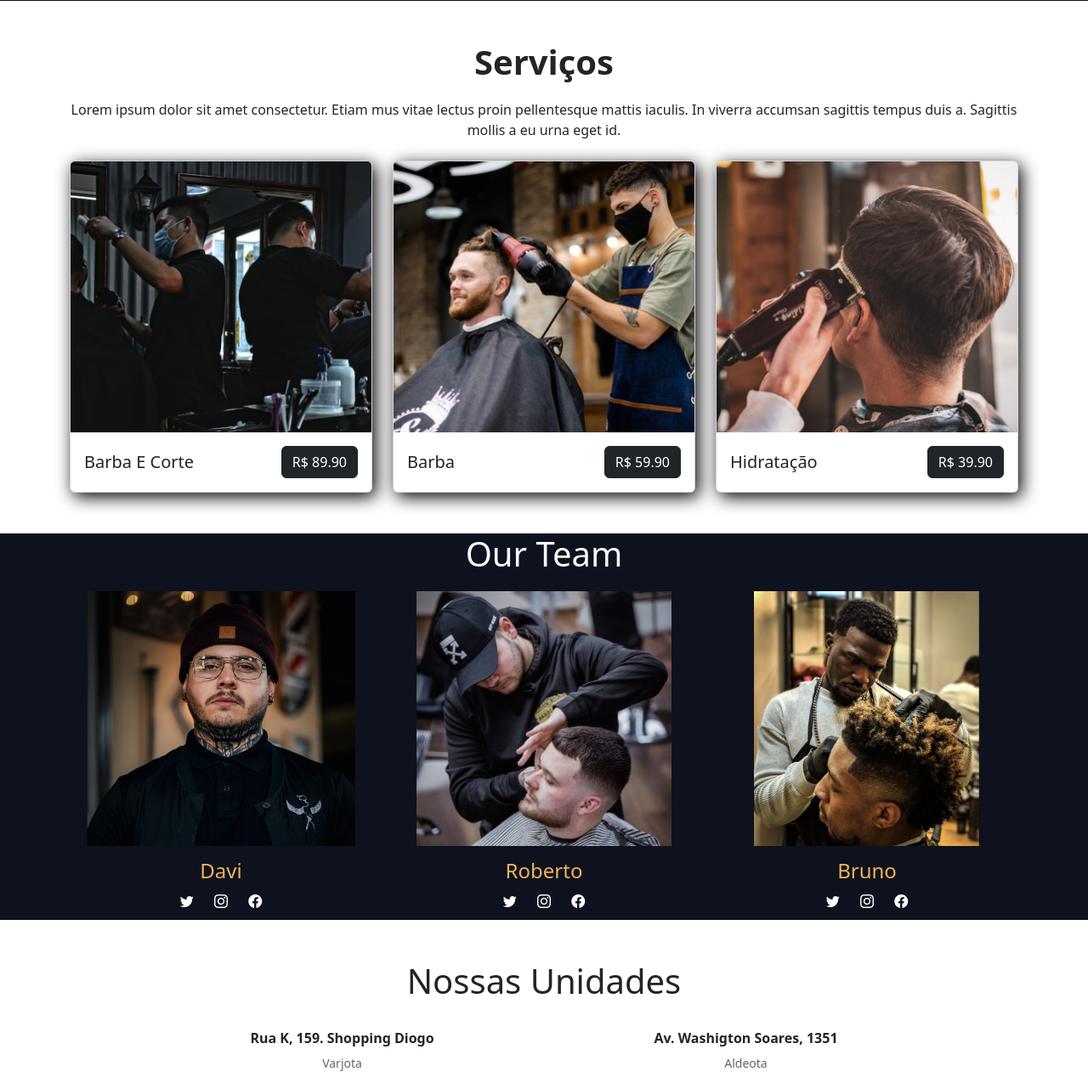
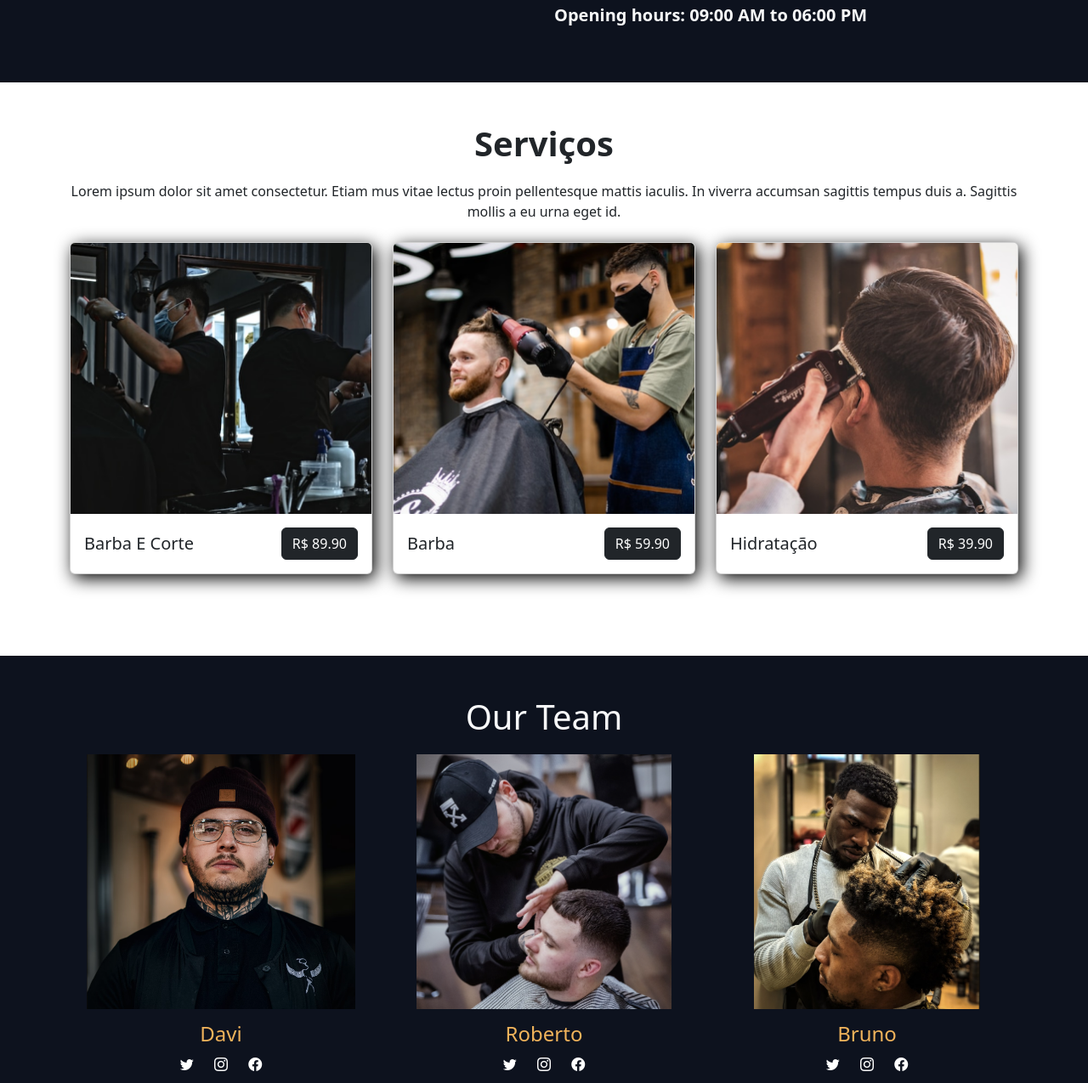
Before and after one commit to AroMight/BarberShop, a Django app: page / in a window 1280 px wide. Shown: the part 1217-2492 px from the top of the page at 85% size. Run offline with Django 5.2, Linux system fonts and the light colour scheme; data comes from the database, SQL or seed files in the repository; both versions use the stored data as it was after the commit; parts of the project's set-up code (start-up, migrations or seed data) failed here and were passed over.

Commit message:
templates modifieds

```diff
--- a/barber_shop/templates/barber_shop/home.html
+++ b/barber_shop/templates/barber_shop/home.html
@@ -8,18 +8,18 @@
 <main>
 
     <!-- Hero section -->
-    <section class="hero">
+    <div class="hero">
         <div class="hero-overlay"></div>
         <div class="container hero-content">
             <h1 class="display-4 fw-bold">STYLE IS A REFLECTION OF YOUR ATTITUDE AND PERSONALITY</h1>
             <p class="lead">Opening hours: 09:00 AM to 06:00 PM</p>
             {% include "reservations/components/reservation-modal.html" %}
         </div>
-    </section>
+    </div>
 
     <!-- About section-->
-    <section class="about-container colored-background">
-        <div class="container my-0">
+    <div class="about-container colored-background" id="about">
+        <div class="container py-5">
             <div class="row align-items-center">
                 <div class="col-md-6">
                     <img src={% static 'barber_shop/assets/image-design.png' %} class="img-fluid rounded"
@@ -40,11 +40,12 @@
                     <p class="text-light fs-5 fw-bold">Opening hours: 09:00 AM to 06:00 PM</p>
                 </div>
             </div>
-    </section>
+        </div>
+    </div>
 
     <!-- Services section -->
-    <section class="services-container">
-        <div class="container mt-5">
+    <div class="services-container" id="services">
+        <div class="container py-5">
             <div class="text-center mb-4">
                 <h2 class="fw-bold">Serviços</h2>
                 <p>Lorem ipsum dolor sit amet consectetur. Etiam mus vitae lectus proin pellentesque mattis iaculis.
@@ -53,11 +54,11 @@
             </div>
             {% include "global/partials/services-cards.html" %}
         </div>
-    </section>
+    </div>
 
     <!-- Team section -->
-    <section class="team-container colored-background">
-        <div class="container">
+    <div class="team-container colored-background" id="team">
+        <div class="container py-5">
             <div class="team-title text-center text-light fw-bold">
                 <h2>
                     Our Team
@@ -65,15 +66,15 @@
             </div>
         {% include "global/partials/employees-cards.html" %}
         </div>
-    </section>
+    </div>
 
     <!-- Units section -->
-    <section class="units-container">
-        <div class="container text-center mt-5">
+    <div class="units-container" id="units">
+        <div class="container text-center py-5">
             <h2>Nossas Unidades</h2>
         {% include "global/partials/unit-card.html" %}
         </div>
-    </section>
+    </div>
 
 
 </main>
--- a/global_templates/global/partials/employees-cards.html
+++ b/global_templates/global/partials/employees-cards.html
@@ -1,6 +1,6 @@
 <div class="row">
     {% for employee in employees %}
-    <div class="col-md-4">
+    <div class="col">
         <div class="team-card">
             <img src={{ employee.profile_photo.url }} alt="Lucas Silva">
             <h5 class="fs-4">
--- a/global_templates/global/partials/navbar.html
+++ b/global_templates/global/partials/navbar.html
@@ -17,13 +17,16 @@
         <div class="collapse navbar-collapse" id="navbarNav">
             <ul class="navbar-nav me-auto">
                 <li class="nav-item">
-                    <a class="nav-link" href="#">About</a>
+                    <a class="nav-link" href="#about">About</a>
                 </li>
                 <li class="nav-item">
-                    <a class="nav-link" href="#">Services</a>
+                    <a class="nav-link" href="#services">Services</a>
                 </li>
                 <li class="nav-item">
-                    <a class="nav-link" href="#">Contacts</a>
+                    <a class="nav-link" href="#team">Our team</a>
+                </li>
+                <li class="nav-item">
+                    <a class="nav-link" href="#units">Units</a>
                 </li>
             </ul>
             {% if user.is_authenticated %}
@@ -32,7 +35,7 @@
             </div>
             {% else %}
             <div>
-                <a class="btn btn-cta" href="{% url "users:login" %}">Login</a>
+                <a class="btn btn-cta" href="{% url " users:login" %}">Login</a>
             </div>
             {% endif %}
 
--- a/global_templates/global/partials/services-cards.html
+++ b/global_templates/global/partials/services-cards.html
@@ -1,6 +1,6 @@
 <div class="row">
     {% for service in services %}
-    <div class="col-md-4">
+    <div class="col">
         <div class="card service-card mb-5">
             <img src={{ service.cover.url }} class="card-img-top" alt="Corte de cabelo">
             <div class="card-body d-flex justify-content-between align-items-center">
--- a/global_templates/global/partials/unit-card.html
+++ b/global_templates/global/partials/unit-card.html
@@ -1,13 +1,13 @@
-<div class="row justify-content-center mt-4">
+<div class="row mt-4">
     {% for unit in units %}
-    <div class="col-md-5 unit">
+    <div class="col unit">
         <h5>
             {{ unit.address }}
         </h5>
         <p>
             {{ unit.district }}
         </p>
-        <img src= {{ unit.photo.url }} alt="Unidade 1">
+        <img src={{ unit.photo.url }} alt="Unidade 1">
     </div>
     {% endfor %}
 </div>
```
Also changed, not shown: global_templates/global/partials/barber-card.html (deleted, +0 -11 lines), global_templates/global/partials/service-card.html (deleted, +0 -8 lines), db.sqlite3, media/services/covers/2024/09/06/services-img2.png (added), media/services/covers/2024/09/06/services-img2_i3SXhvW.png (added), media/services/covers/2024/09/06/services-img2_qNhkJXz.png (added), media/users/covers/users/2024/09/06/profile3.png (added).
